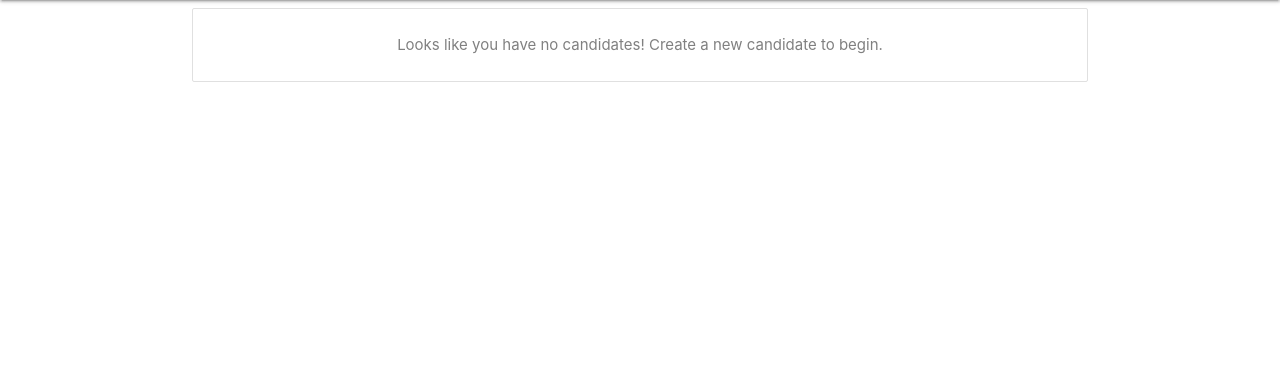
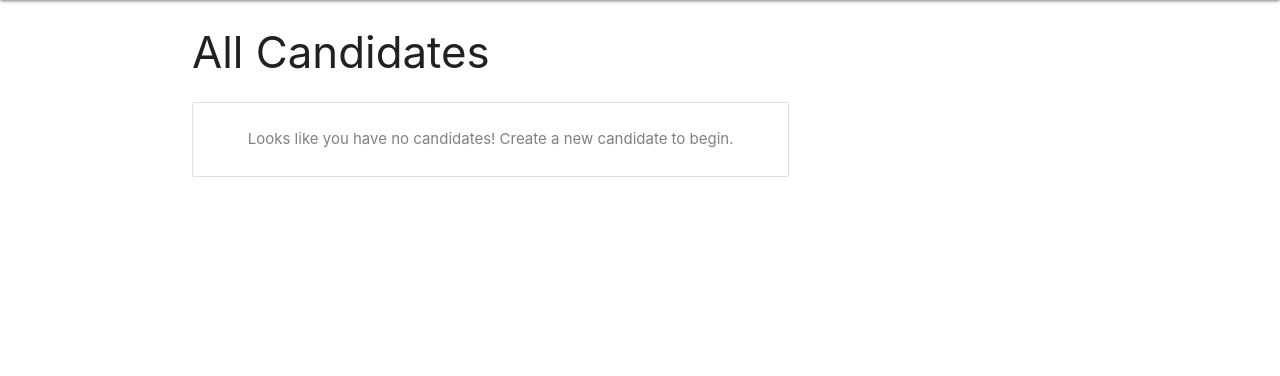
Before and after one commit to joshuanazareth97/cmod, a Django app: page /candidates/all in a window 1280 px wide. Shown: the part 64-440 px from the top of the page. Run offline with Django 3.2, Linux system fonts and the light colour scheme; the visitor is signed in with stand-in values (Sample User, id 1); data that the repository does not hold is empty.

Commit message:
Removed unnecessary line

```diff
--- a/templates/candidates/all_candidates.html
+++ b/templates/candidates/all_candidates.html
@@ -37,14 +37,15 @@
 
   </div>
   <div class="container row">
-    <ul class="collection col s12" id="candidate-list">
+    <h3>All Candidates</h3>
+    <ul class="collection col s12 l8" id="candidate-list">
       {% include "candidates/includes/candidate_list.html" %}
     </ul>
-    <div class="fixed-action-btn js-candidate-create-btn" data-url="{% url 'create_candidate' %}">
-      <a class="btn-floating btn-large red" href="#form-modal">
-        <i class="large material-icons">add</i>
-      </a>
-    </div>
+  </div>
+  <div class="fixed-action-btn js-candidate-create-btn" data-url="{% url 'create_candidate' %}">
+    <a class="btn-floating btn-large red" href="#form-modal">
+      <i class="large material-icons">add</i>
+    </a>
   </div>
 {% endblock content %}
 
```
